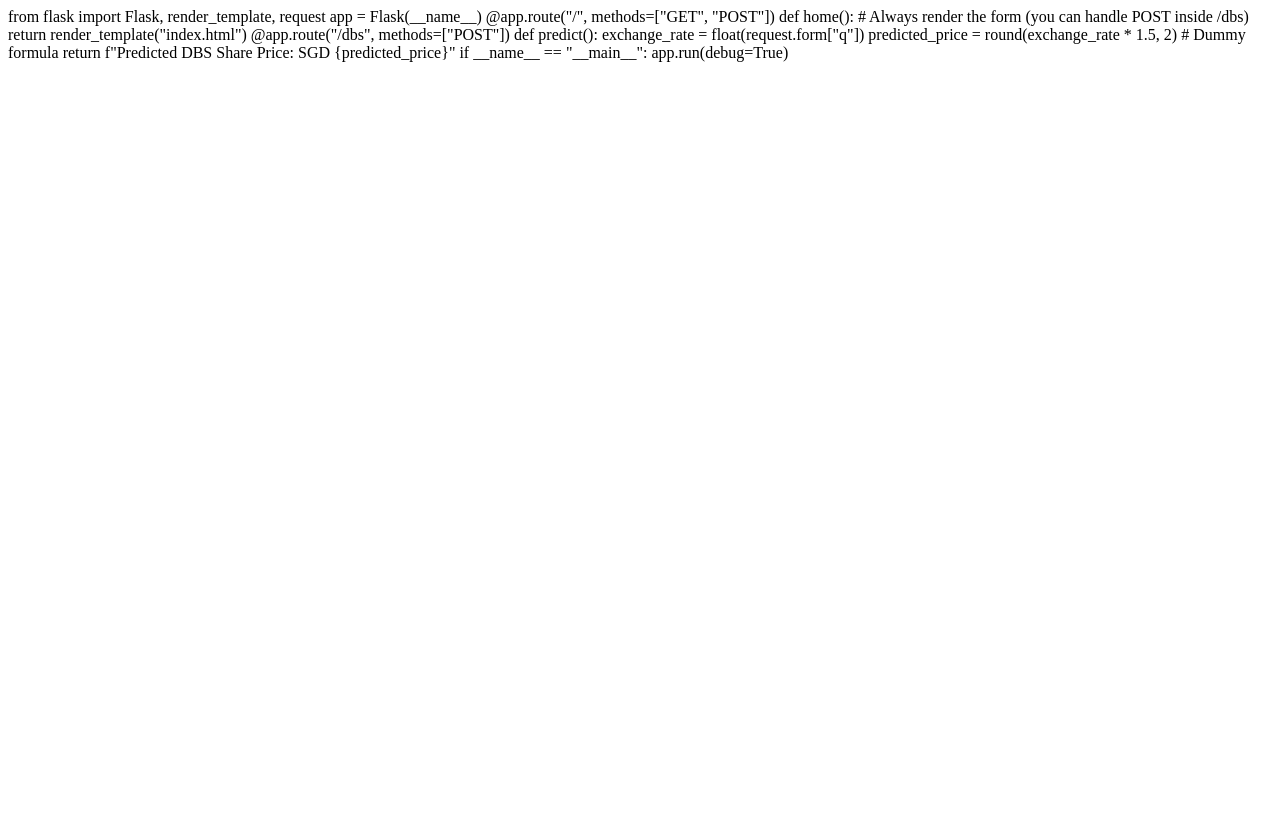
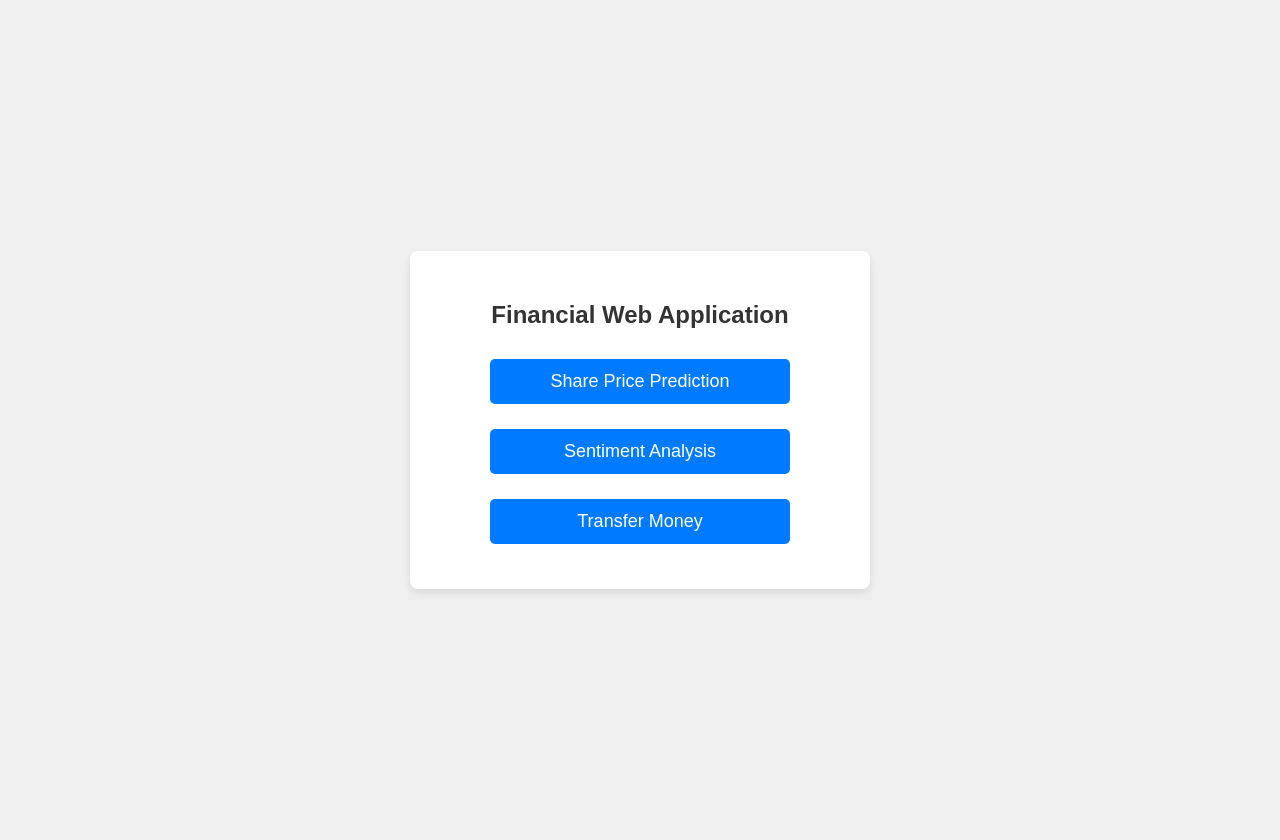
Before and after one commit to raashis/BC3415, a Flask app: page / in a window 1280 px wide. Before the commit the page ends 62 px from the top, so only its background shows below. Run offline with Flask 3, Linux system fonts and the light colour scheme.

Commit message:
index.html

```diff
--- a/templates/index.html
+++ b/templates/index.html
@@ -1,17 +1,19 @@
-from flask import Flask, render_template, request
+<head>
+    <meta name="viewport" content="width=device-width,initial-scale=1.0">
+    <link rel="stylesheet" href="{{url_for('static',filename='styles.css')}}">
+</head>
 
-app = Flask(__name__)
-
-@app.route("/", methods=["GET", "POST"])
-def home():
-    # Always render the form (you can handle POST inside /dbs)
-    return render_template("index.html")
-
-@app.route("/dbs", methods=["POST"])
-def predict():
-    exchange_rate = float(request.form["q"])
-    predicted_price = round(exchange_rate * 1.5, 2)  # Dummy formula
-    return f"Predicted DBS Share Price: SGD {predicted_price}"
-
-if __name__ == "__main__":
-    app.run(debug=True)
+<body>
+    <div class="container">
+        <h2>Financial Web Application</h2>
+        <form action="/prediction" method="post">
+            <input type="submit" value="Share Price Prediction">
+        </form>
+        <form action="/sentiment_analysis" method="post">
+            <input type="submit" value="Sentiment Analysis">
+        </form>
+        <form action="/paynow" method="post">
+            <input type="submit" value="Transfer Money">
+        </form>
+    </div>
+</body>
```
